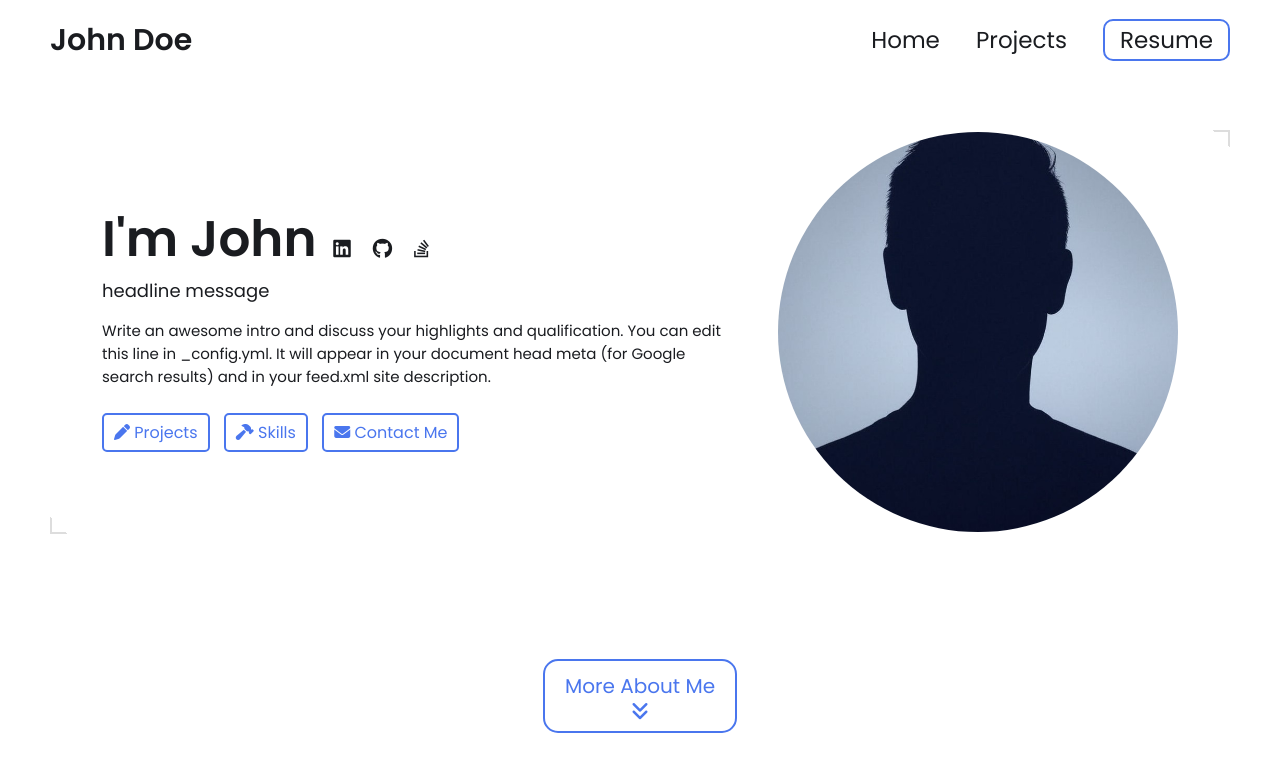
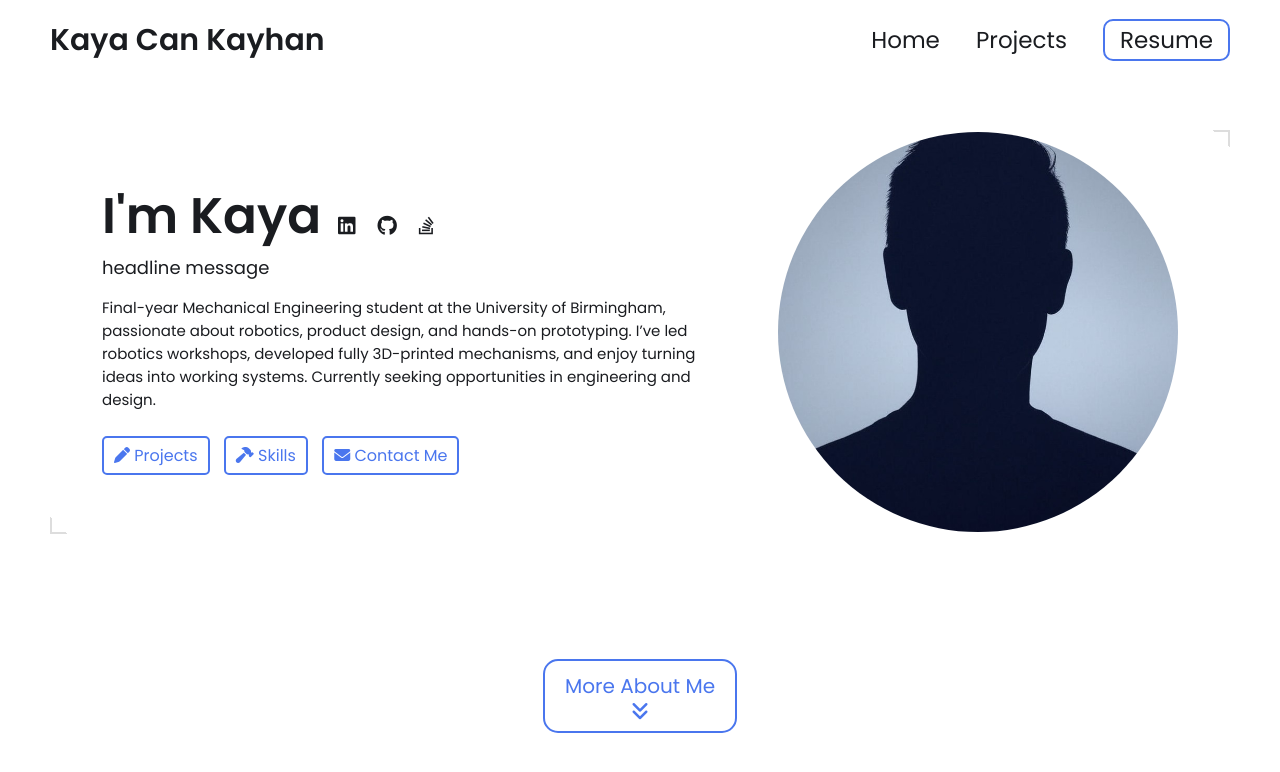
Before and after one commit to KayaUK/Kayauk.github.io, a Jekyll site: the page built from index.html, in a window 1280 px wide and 900 px high. Shown: the top 772 px of the window. Built offline with Jekyll 4.4.1, drawn with Linux system fonts in a browser that asks for light colours.

Commit message:
Update _config.yml

```diff
--- a/_config.yml
+++ b/_config.yml
@@ -7,17 +7,15 @@
 
 # Main Page Setup
 
-title: John Doe's Portfolio # This is what shows up in the tab of the browser
+title: Kaya Can Kayhan's Portfolio # This is what shows up in the tab of the browser
 
 
 
 # Hero Section
-name: John Doe
+name: Kaya Can Kayhan
 headline: headline message
 description: >- # dont remove this line. this will ignore all new lines until the next section
-  Write an awesome intro and discuss your highlights and qualification. You can edit this
-  line in _config.yml. It will appear in your document head meta (for
-  Google search results) and in your feed.xml site description.
+  Final-year Mechanical Engineering student at the University of Birmingham, passionate about robotics, product design, and hands-on prototyping. I’ve led robotics workshops, developed fully 3D-printed mechanisms, and enjoy turning ideas into working systems. Currently seeking opportunities in engineering and design.
 
 # Place your profile image in /assets/images/profile-image/folder and edit the file name
 profile_image: ./assets/images/profile-image/avatar.jpeg
```
